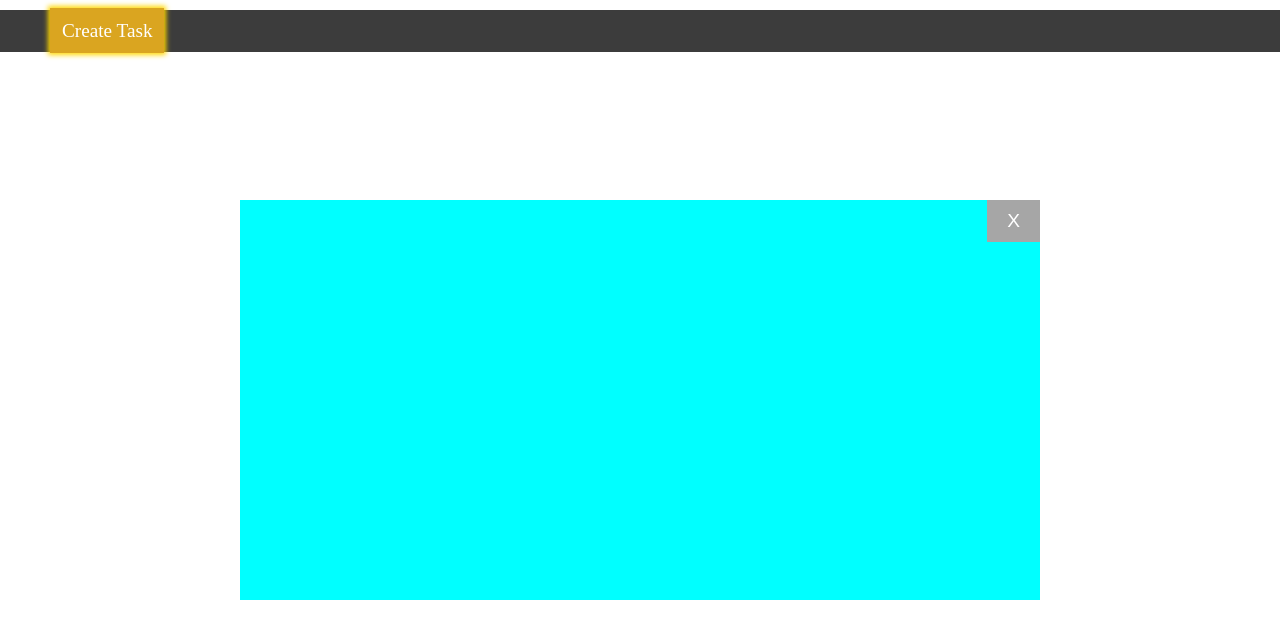
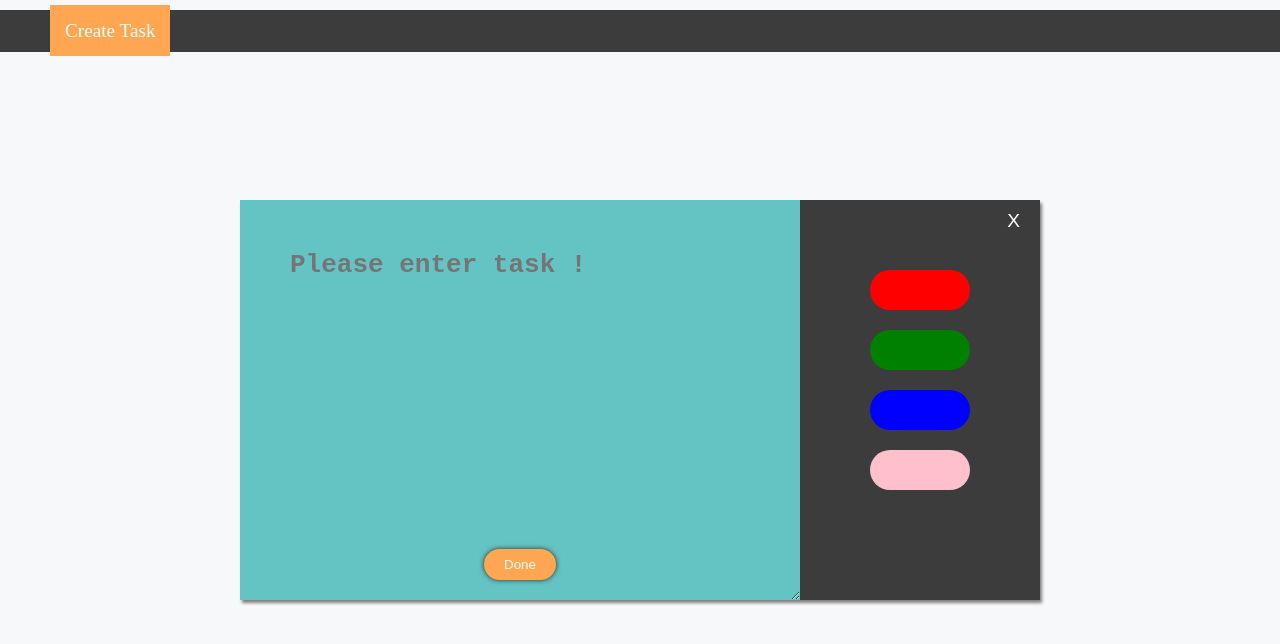
Before and after one commit to puranchandralohar/JavaScript_DOM_Projects, a plain HTML site: page Main_Project/index.html in a window 1280 px wide. Both pictures are taken after a click on the link "Create Task". Drawn offline with Linux system fonts and the light colour scheme.

Commit message:
modal finished

```diff
--- a/Main_Project/index.html
+++ b/Main_Project/index.html
@@ -1,11 +1,11 @@
 <!DOCTYPE html>
 <html lang="en">
   <head>
-    <meta charset="UTF-8">
-    <meta http-equiv="X-UA-Compatible" content="IE=edge">
-    <meta name="viewport" content="width=device-width, initial-scale=1.0">
+    <meta charset="UTF-8" />
+    <meta http-equiv="X-UA-Compatible" content="IE=edge" />
+    <meta name="viewport" content="width=device-width, initial-scale=1.0" />
     <title>Project</title>
-    <link rel="stylesheet" href="style.css">
+    <link rel="stylesheet" href="style.css" />
   </head>
   <body>
     <header>
@@ -15,18 +15,31 @@
     </header>
 
     <main>
-        <section class="main">
+      <section class="main"></section>
 
-        </section>
-
+      <!------------- Modal Area----------->
       <section>
         <div class="modal-container">
+          <button class="close-btn">X</button>
           <div class="modal-content">
-                    <button class="close-btn">X</button>
-
+            <div class="text-area">
+              <textarea
+                name="task"
+                id="msg"
+                cols="30"
+                rows="10"
+                placeholder="Please enter task !"
+              ></textarea>
+              <button type="button" class="btn">Done</button>
+            </div>
+            <div class="color-area">
+              <div class="box red-box"></div>
+              <div class="box green-box"></div>
+              <div class="box blue-box"></div>
+              <div class="box pink-box"></div>
             </div>
           </div>
-
+        </div>
       </section>
     </main>
 
--- a/Main_Project/style.css
+++ b/Main_Project/style.css
@@ -1,51 +1,126 @@
-*{
+* {
   margin: 0;
   padding: 0;
   box-sizing: border-box;
 }
 
+body {
+  background-color: #f7f8fa;
+}
 
-.navbar{
+/* -----------Navabar-------- */
+.navbar {
   background-color: #3c3c3c;
   padding: 10px;
-    margin-top:10px;
+  margin-top: 10px;
 }
 
-  .open-btn{
+/* Navbar Button --> Modal open when Click */
+.open-btn {
   text-align: center;
   margin-left: 40px;
-    padding: 12px;
+  padding: 15px;
   color: white;
   text-decoration: none;
   font-size: 1.2em;
-    background-color: goldenrod;
-    box-shadow: 0 0 5px 2px gold;
+  background-color: #ffa652;
 }
 
-
-  .close-btn{
+/* Close Button --> for Closing Modal */
+.close-btn {
   position: absolute;
-    top:0;
-    right:0;
+  top: 0;
+  right: 0;
   padding: 10px 20px;
-    border:none;
-    color:white;
-    background-color: #a6a6a6;
+  border: none;
+  color: white;
+  background: transparent;
   font-size: 1.2em;
 }
-  .modal-container{
+
+/* Modal container --> Making it Hidden and Visible */
+
+.modal-container {
   position: absolute;
-    top:50%;
-    left:50%;
-    transform:translate(-50%,-50%);
-    background-color: aqua;
-    width:800px;
-    height:400px;
+  top: 50%;
+  left: 50%;
+  transform: translate(-50%, -50%);
+  width: 800px;
+  height: 400px;
+  background-color: #64c4c3;
+  box-shadow: 2px 3px 3px #817e7e;
   visibility: hidden;
-    z-index:-1;
+  z-index: -1;
 }
 
-  .active{
+.active {
   visibility: visible;
   z-index: 1;
 }
+
+/* Modal Content Part */
+.modal-content {
+  display: flex;
+}
+
+.text-area {
+  display: flex;
+  flex-direction: column;
+  align-items: center;
+  width: 70%;
+  height: 400px;
+}
+
+.color-area {
+  background-color: #3c3c3c;
+  padding: 50px;
+  width: 30%;
+  height: 400px;
+}
+
+#msg {
+  width: 100%;
+  padding: 50px;
+  font-size: 2em;
+  font-weight: 600;
+  color: #eee;
+  border: none;
+  outline: none;
+  background: transparent;
+}
+
+.btn {
+  position: absolute;
+  bottom: 20px;
+  padding: 8px 20px;
+  border: none;
+  outline: none;
+  color: white;
+  background-color: #ffa652;
+  border-radius: 20px;
+  box-shadow: 0 0 5px #282829;
+  cursor: pointer;
+}
+
+/* Color Area */
+
+.box {
+  margin: 20px;
+  height: 40px;
+  width: 100px;
+  border-radius: 20px;
+  cursor: pointer;
+}
+
+.red-box {
+  background-color: red;
+}
+.green-box {
+  background-color: green;
+}
+.blue-box {
+  background-color: blue;
+}
+.pink-box {
+  background-color: pink;
+}
```
Also changed, not shown: Main_Project/app.js (+9 -10 lines). Lines whose indentation alone changed are shown as unchanged.
